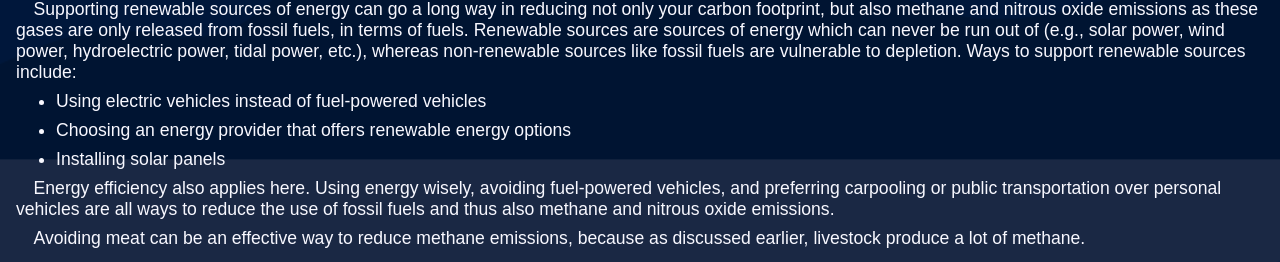
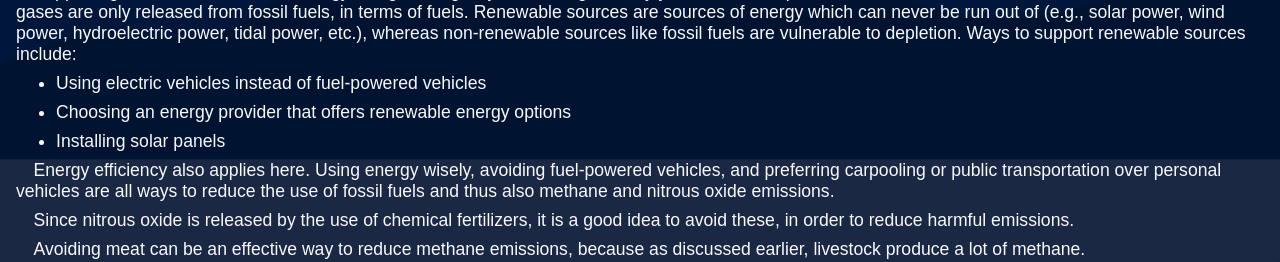
Before and after one commit to Python3-8/guardo, a Flask app: page /greenhouse-gas-reduction in a window 1280 px wide. Shown: the part 3254-3516 px from the top of the page. Run offline with Flask 3, Linux system fonts and the light colour scheme; some web fonts are replaced.

Commit message:
edited styling, added information to greenhouse gas reduction page

```diff
--- a/static/style.css
+++ b/static/style.css
@@ -69,6 +69,11 @@ div.imgholder img {
   height: auto;
 }
 
+div.imgsholder span,
+div.imgholder span {
+  margin-top: 2px;
+}
+
 div.cardholder {
   display: flex;
   flex-direction: row;
--- a/templates/greenhouse-gas-reduction.html
+++ b/templates/greenhouse-gas-reduction.html
@@ -41,7 +41,7 @@
         alt="Sources of nitrous oxide">
     <span>Sources of nitrous oxide</span>
 </div>
-<p>&emsp;CFCs (chlorofluorocarbons) and halons not only act as greenhouse gases, but also towards ozone layer depletion.
+<p>&emsp;CFCs (chlorofluorocarbons) and halons act not only as greenhouse gases, but also towards ozone layer depletion.
     The main uses of CFCs are as coolants in refrigerators and air conditioning systems and as propellants in aerosol
     spray cans, whereas halons are useful in fire extinguishers. The dangers of using these substances have been
     acknowledged (learn more about <a href="https://www.unep.org/ozonaction/who-we-are/about-montreal-protocol"
@@ -52,7 +52,7 @@
         loading="lazy" style="width: 100%; height: 600px; border: 0px none;"></iframe>
     <iframe src="https://ourworldindata.org/grapher/countries-to-montreal-protocol-and-vienna-convention" loading="lazy"
         style="width: 100%; height: 600px; border: 0px none;"></iframe>
-    <p>&emsp;A large number of contries have subscribed to the Montreal Protocol and have been working towards reducing
+    <p>&emsp;A large number of countries have subscribed to the Montreal Protocol and have been working towards reducing
         the emissions of ozone-depleting substances.<br><br>
         &emsp;It can be seen in the graph on the left that there has been a significant decline in emissions of
         ozone-depleting substances. Their emissions have gone from a whopping 1.6 million tonnes in 1989 to less than
@@ -65,8 +65,13 @@
 <div class="imgsholder">
     <iframe src="https://ourworldindata.org/grapher/global-warming-by-gas-and-source" loading="lazy"
         style="width: 100%; height: 600px; border: 0px none;"></iframe>
-    <p>&emsp;Despite carbon dioxide being the most significant contributor to global warming, methane (CH<sub>4</sub>)
-        and nitrous oxide (N<sub>2</sub>O) also cause an increase in global temperature.</p>
+    <p style="width: 50%;">&emsp;Despite carbon dioxide being the most significant contributor to global warming,
+        methane
+        (CH<sub>4</sub>)
+        and nitrous oxide (N<sub>2</sub>O) also cause a considerable increase in global temperature. CFCs and halons
+        also take part in the enhanced greenhouse effect, but their effects are negligible. They are, however, notorious
+        for causing the <a href="en.wikipedia.org/w/index.php?title=Ozone_hole&redirect=yes" target="_blank"
+            rel="noopener noreferrer">'ozone hole'</a>.</p>
 </div>
 <h3 class="subheading">Ways to reduce these greenhouse gases</h3>
 <p>&emsp;Supporting renewable sources of energy can go a long way in reducing not only your carbon footprint, but also
@@ -82,6 +87,8 @@
 <p>&emsp;Energy efficiency also applies here. Using energy wisely, avoiding fuel-powered vehicles, and
     preferring carpooling or public transportation over personal vehicles are all ways to reduce the use of fossil fuels
     and thus also methane and nitrous oxide emissions.</p>
+<p>&emsp;Since nitrous oxide is released by the use of chemical fertilizers, it is a good idea to avoid these, in order
+    to reduce harmful emissions.</p>
 <p>&emsp;Avoiding meat can be an effective way to reduce methane emissions, because as discussed earlier, livestock
     produce a lot of methane.</p>
 <div class="imgholder">
```
